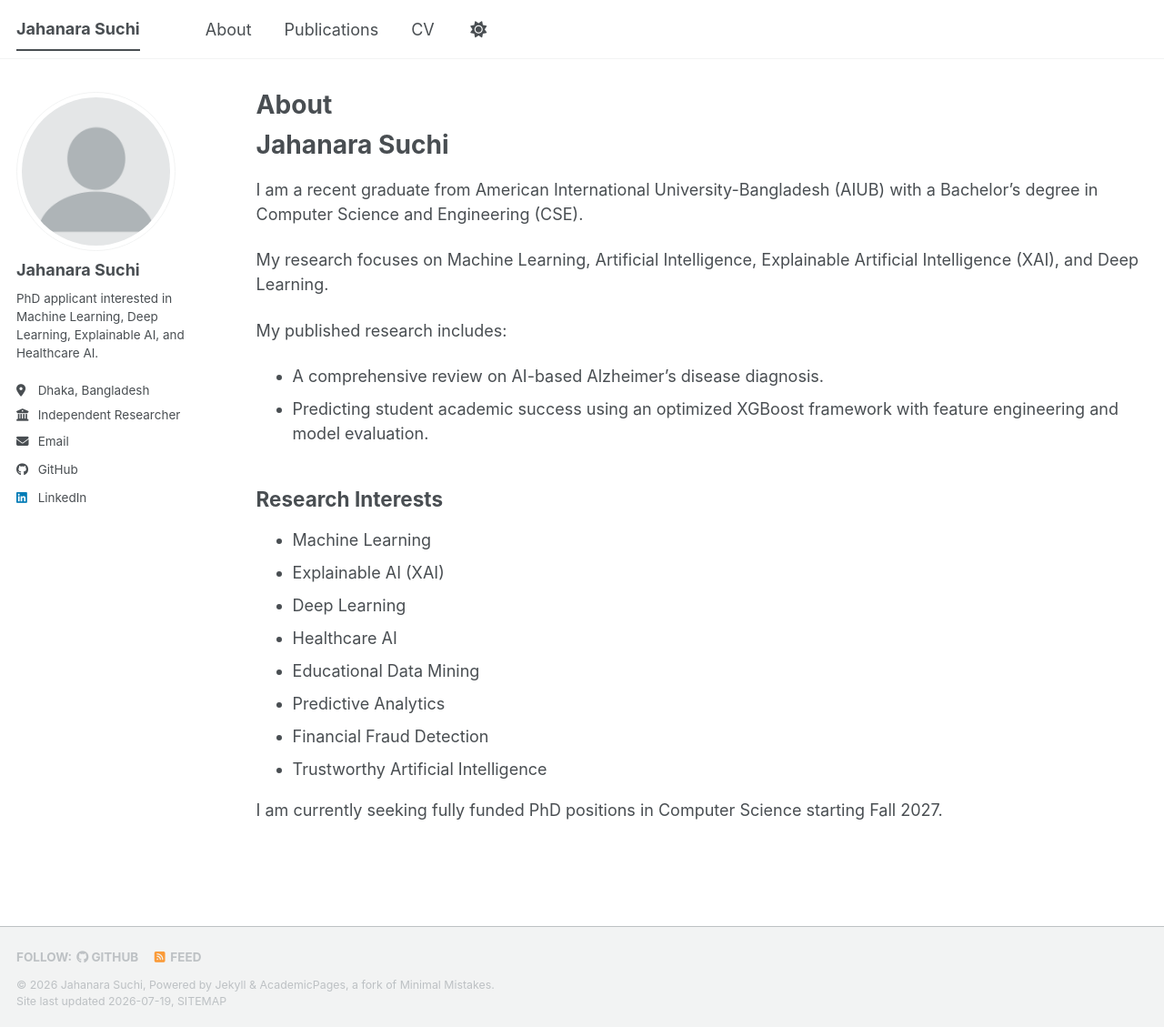
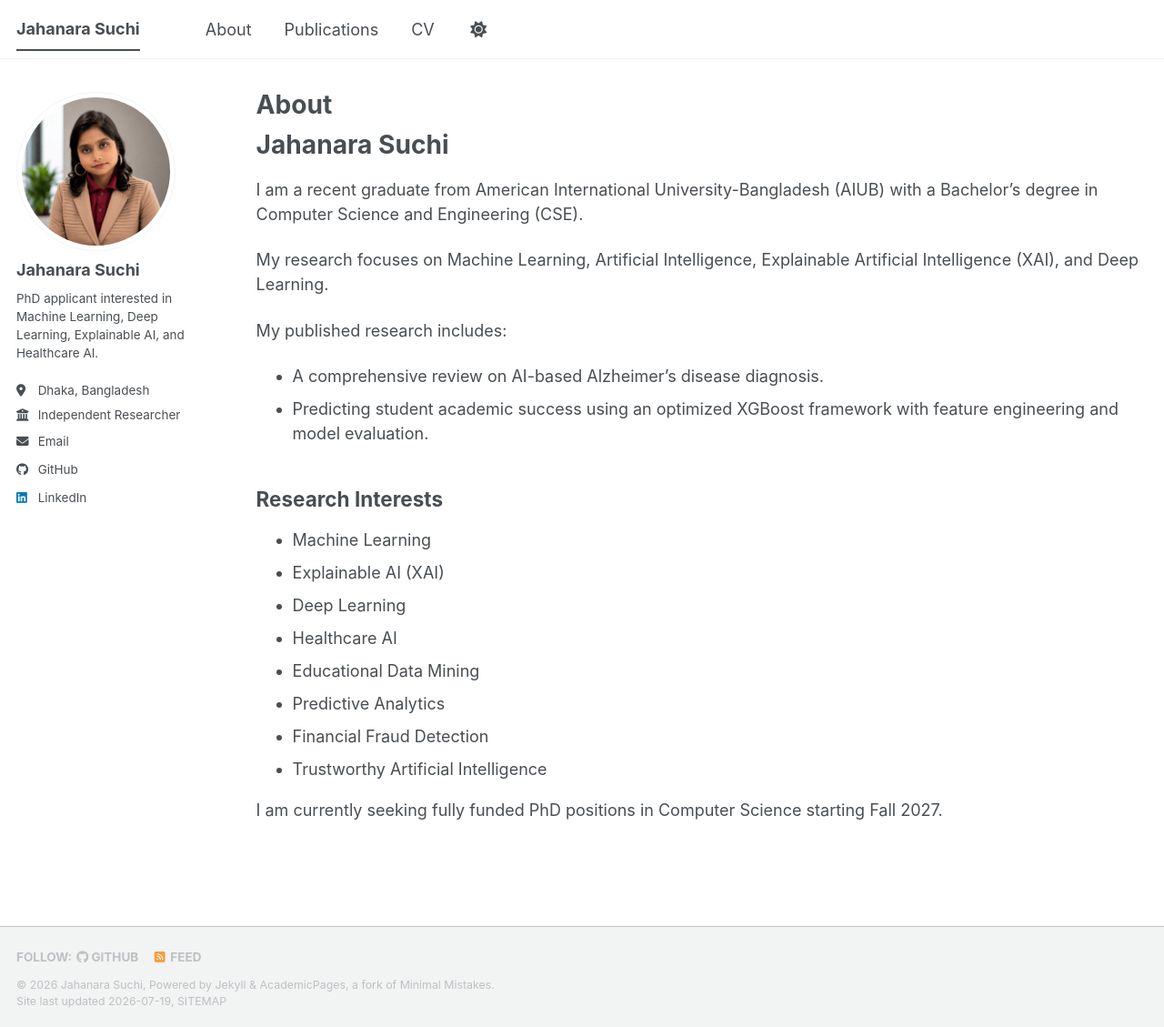
Before and after one commit to jahanra02/jahanra02-old, a Jekyll site: the page built from _pages/about.md, in a window 1280 px wide and 1129 px high. Shown: the whole window at 91% size. Built offline with Jekyll 4.4.1, drawn with Linux system fonts in a browser that asks for light colours; a style sheet for code colours, icons or effects is not loaded.

Commit message:
Update _config.yml

```diff
--- a/_config.yml
+++ b/_config.yml
@@ -21,7 +21,7 @@ repository               : "jahanra02/jahanra02-old"
 
 # Site Author - controls sidebar author content.
 author:
-  avatar                 : "profile.png"
+  avatar                 : "new (1).png"
   name                   : "Jahanara Suchi"
   pronouns               :
   bio                    : "PhD applicant interested in Machine Learning, Deep Learning, Explainable AI, and Healthcare AI."
```
